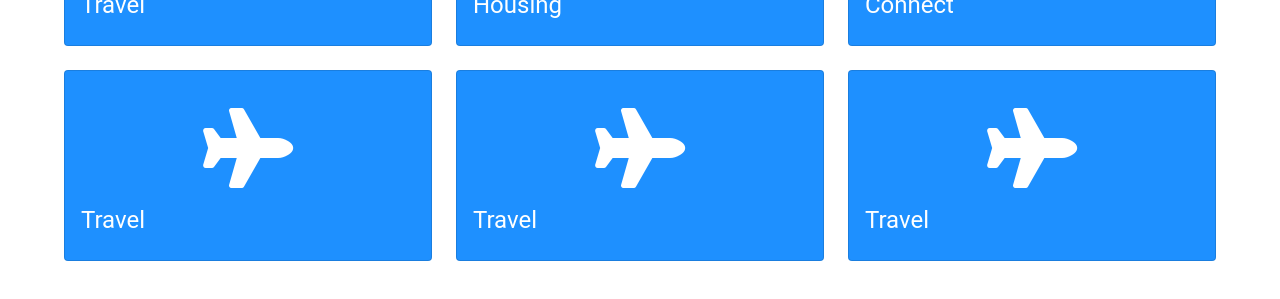
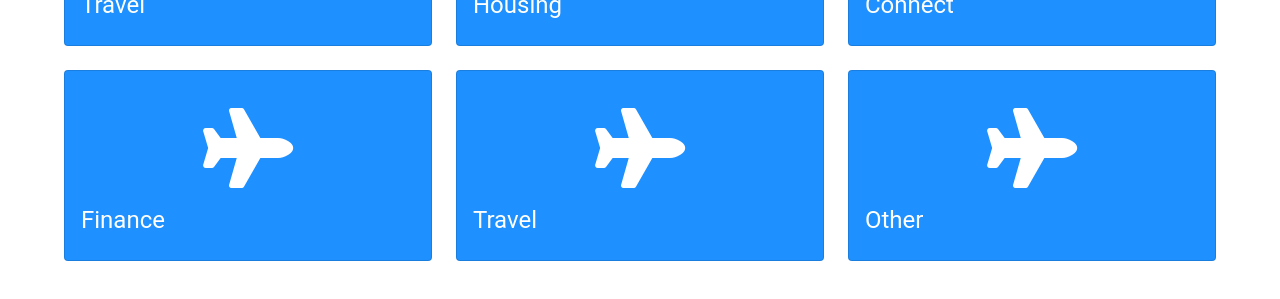
Before and after one commit to hat359/Software-Engineering-UF-, a React (Create React App) app: page / in a window 1280 px wide. Shown: the part 209-508 px from the top of the page. Built offline with nearby package versions, Linux system fonts and the light colour scheme.

Commit message:
Update Main.js

```diff
--- a/src/Main.js
+++ b/src/Main.js
@@ -84,7 +84,7 @@ function Main(){
 <br/>
 <Grid container spacing={3} >
   <Grid item xs={4}>
-
+<a href={'/Finance'}>
 
 
 
@@ -93,7 +93,7 @@ function Main(){
       <i class="fas fa-plane fa-5x"></i>
         <CardContent>
           <Typography gutterBottom variant="h5" component="div" color="white">
-            Travel
+            Finance
           </Typography>
           <Typography variant="body2" color="text.secondary">
 
@@ -101,11 +101,12 @@ function Main(){
         </CardContent>
       </CardActionArea>
     </Card>
-
+  </a>
 
 
   </Grid>
   <Grid item xs={4}>
+     <a href={'/Academics'}>
   <Card sx={{ maxWidth: 345 }} class="card">
       <CardActionArea>
       <i class="fas fa-plane fa-5x"></i>
@@ -119,6 +120,7 @@ function Main(){
         </CardContent>
       </CardActionArea>
     </Card>
+</a>
 
 
   </Grid>
@@ -128,7 +130,7 @@ function Main(){
       <i class="fas fa-plane fa-5x"></i>
         <CardContent>
           <Typography gutterBottom variant="h5" component="div" color="white">
-            Travel
+            Other
           </Typography>
           <Typography variant="body2" color="text.secondary">
 
```
